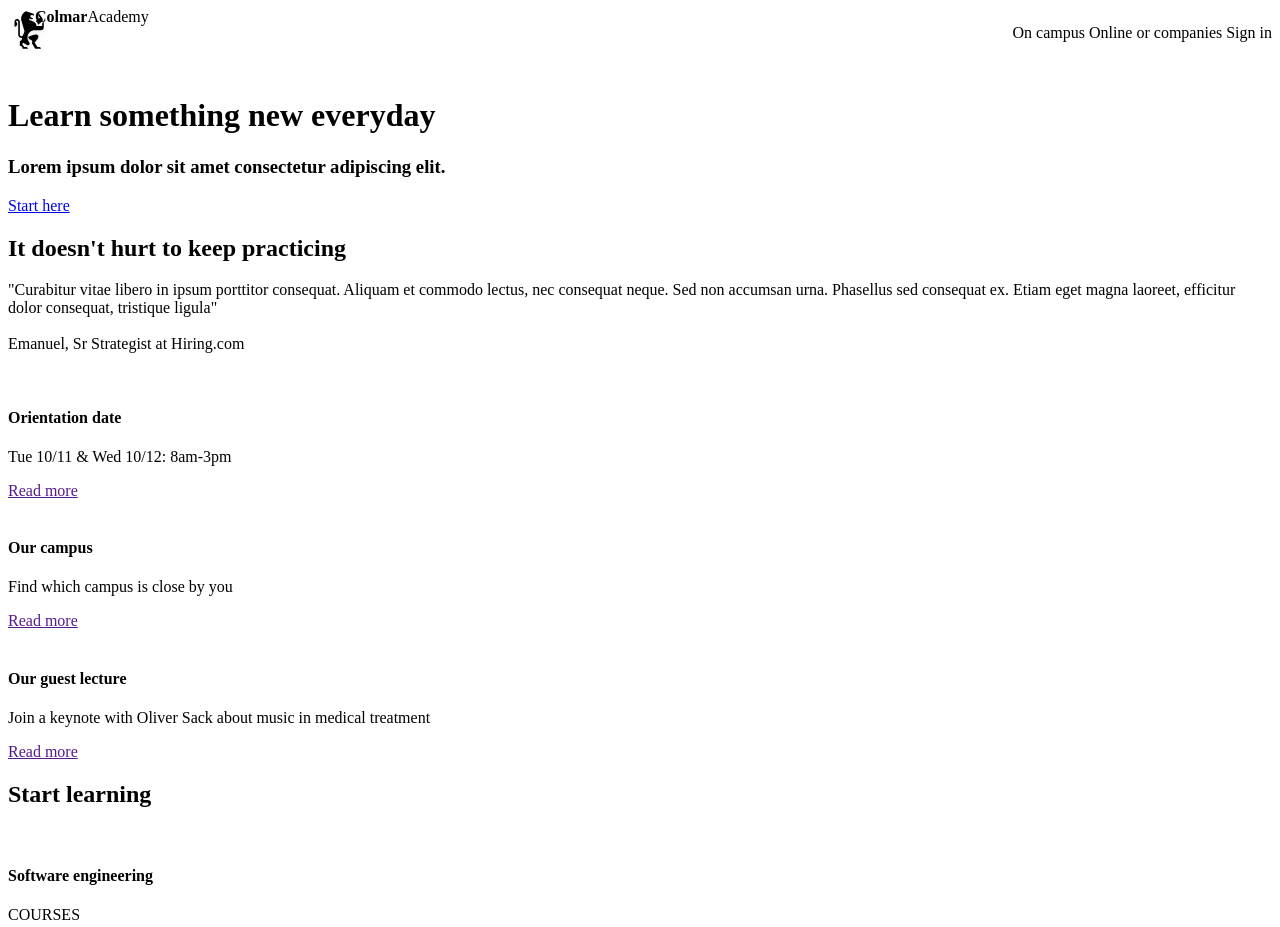
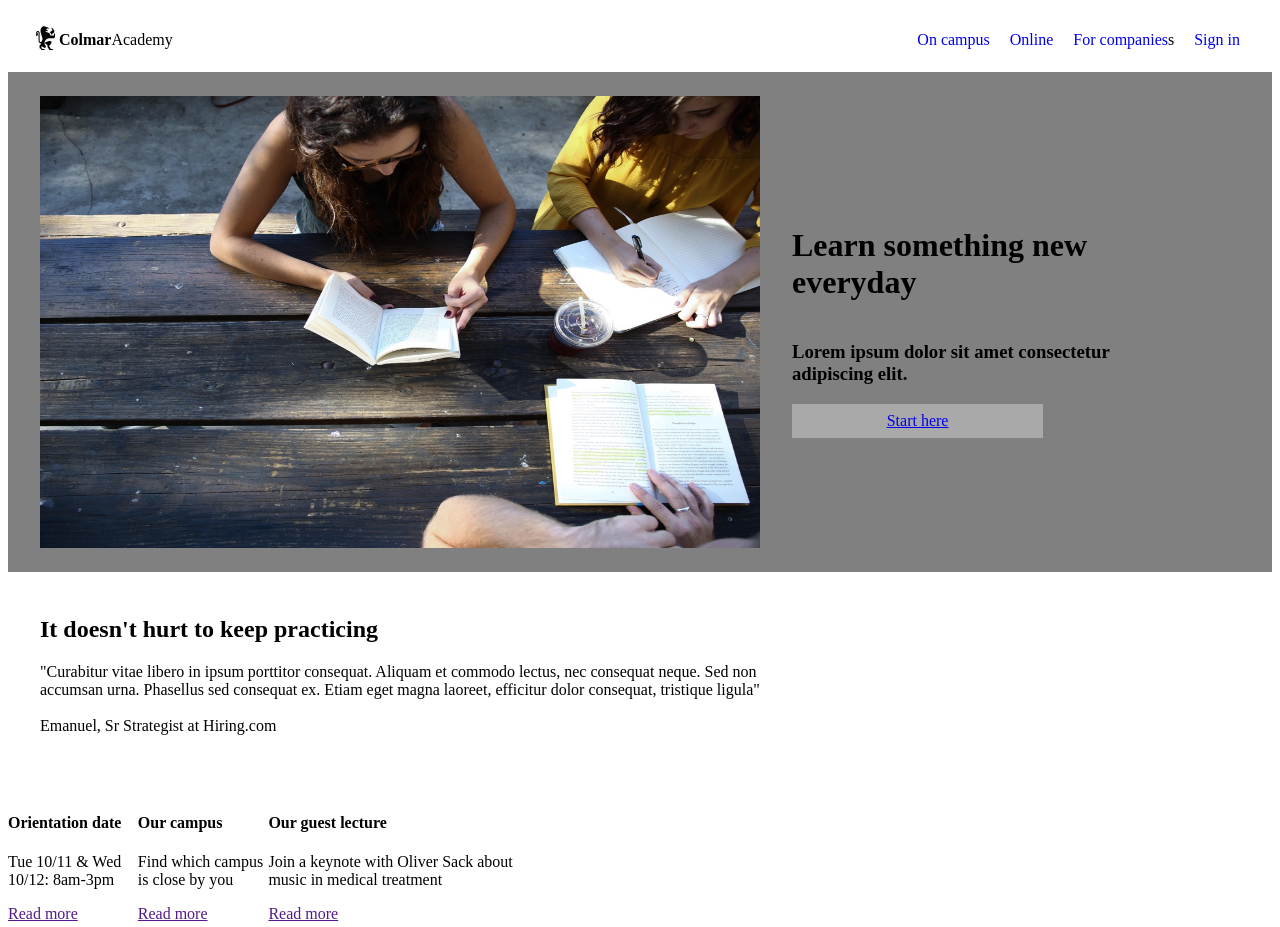
Before and after one commit to Brocreed/Capstone, a plain HTML site: page index.html in a window 1280 px wide. Shown: the top 927 px of the page. Drawn offline with Linux system fonts and the light colour scheme.

Commit message:
add generic styling to header and banner

```diff
--- a/index.html
+++ b/index.html
@@ -8,35 +8,30 @@
   <body>
 
     <header>
-      <div class="header flex">
-        <div class="company">
-          <div class="logo flex">
+      <div class="logo">
         <img src="resources\images\ic-logo.svg" alt="">
-          </div>
-          <div class="company_name">
         <span><strong>Colmar</strong>Academy</span>
-          </div>
       </div>
 
       <nav>
-          <ul>
-            <li>On campus</li>
-            <li>Online</li>
-            <li>or companies</li>
-            <li>Sign in</li>
-          </ul>
+        <span><a href="#">On campus</a></span>
+        <span><a href="#">Online</a></span>
+        <span><a href="#">For companies</a>s</span>
+        <span><a href="#">Sign in</a></span>
       </nav>
-      </div>
+    </header>
 
     <div id="banner">
-        <img class="container-lg" src="" alt="">
+      <img class="container-lg" src="resources\images\banner.jpg" alt="">
       <div class="container-sml">
+        <div id="start">
           <h1>Learn something new everyday</h1>
           <h3>Lorem ipsum dolor sit amet consectetur adipiscing elit.</h3>
           <span class="button"><a href="#">Start here</a></span>
         </div>
       </div>
-    </header>
+    </div>
+
 
     <div class="news">
 
--- a/resources/css/style.css
+++ b/resources/css/style.css
@@ -1,12 +1,53 @@
-.flex {
+header {
   display: flex;
+  align-items: center;
+  padding: 0 24px;
+  height: 64px;
 }
 
-.company {
-  display: inline-flex;
+.logo {
+  display: flex;
   flex-grow: 1;
+  align-items: center;
+  height: 32px;
 }
 
-header li {
-  display: inline;
+nav span {
+  padding: 0 8px;
 }
+
+header a {
+  text-decoration: none;
+}
+
+#banner {
+  background-color: grey;
+  display: flex;
+  height: 500px;
+}
+
+ .container-lg {
+   height: auto;
+   width: 60%;
+   padding: 24px 32px;
+ }
+
+.container-sml {
+  display: flex;
+  width: 40%;
+}
+
+#start {
+  display: flex;
+  width: 70%;
+  flex-direction: column;
+  justify-content: center;
+}
+
+#start span {
+  display: flex;
+  justify-content: center;
+  background-color: darkgrey;
+  width: inherit;
+  padding: 8px;
+}
```
Lines whose indentation alone changed are shown as unchanged.
